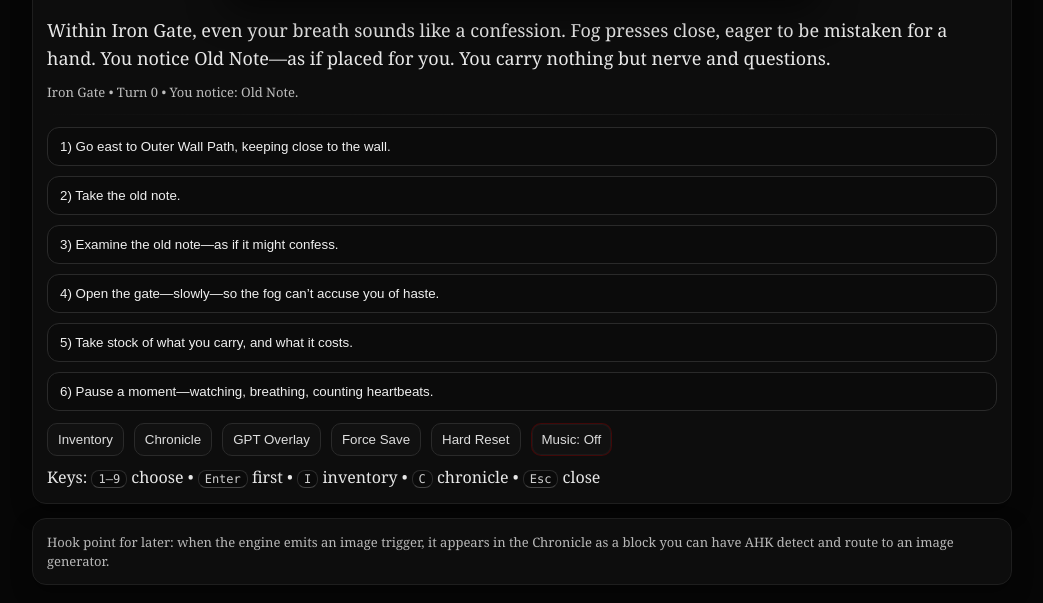
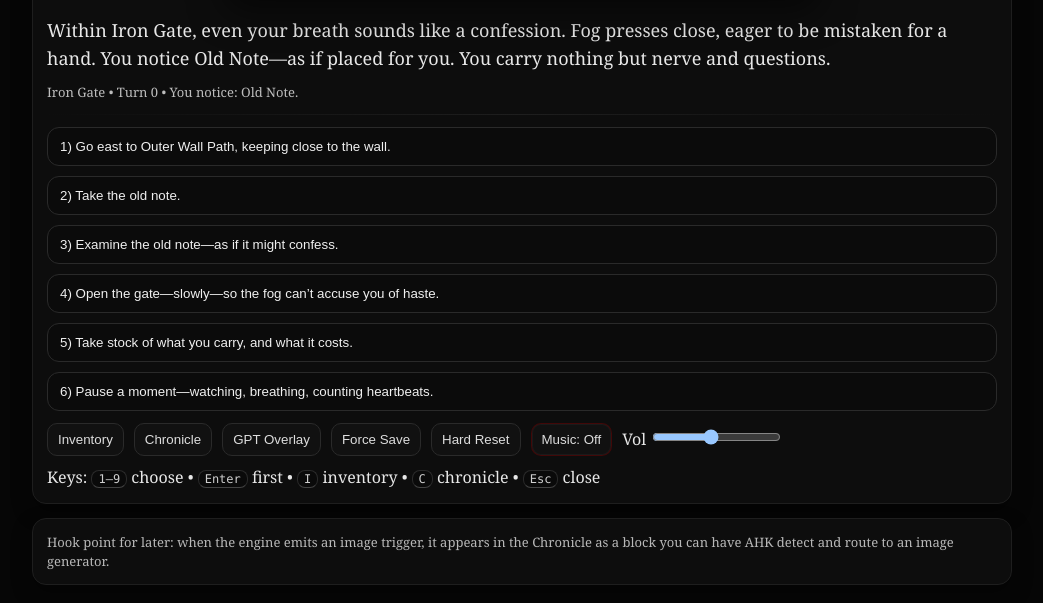
Before and after one commit to richcande1-rca/Game, a plain HTML site: page index.html in a window 1280 px wide. Shown: the part 946-1549 px from the top of the page, without its empty margins (118-1161 px from the left). Drawn offline with Linux system fonts and the light colour scheme; a web font is replaced by a local one.

Commit message:
Update index.html

```diff
--- a/index.html
+++ b/index.html
@@ -335,7 +335,12 @@
         <button class="tinybtn" id="btnSave" type="button">Force Save</button>
         <button class="tinybtn" id="btnReset" type="button">Hard Reset</button>
 
-        <button class="tinybtn music" id="btnMusic" type="button">Music: Off</button>
+       <button class="tinybtn music" id="btnMusic" type="button">Music: Off</button>
+
+<label class="vol" title="Music volume">
+  <span class="vol-label">Vol</span>
+  <input id="bgmVol" type="range" min="0" max="100" step="1" value="45" />
+</label>
 
 <audio id="bgm" preload="auto" loop>
   <source src="assets/bgm.mp3" type="audio/mpeg">
```
